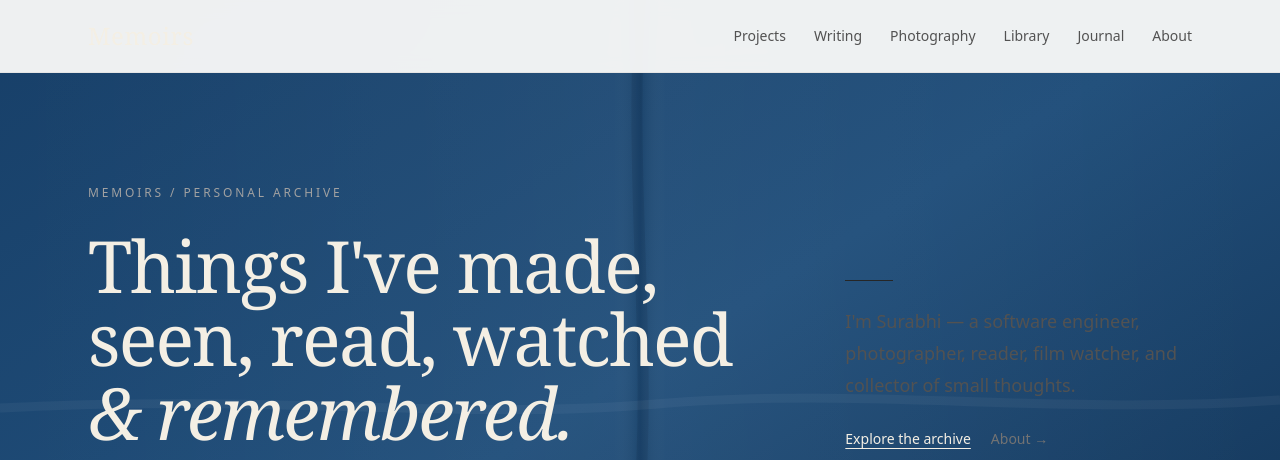
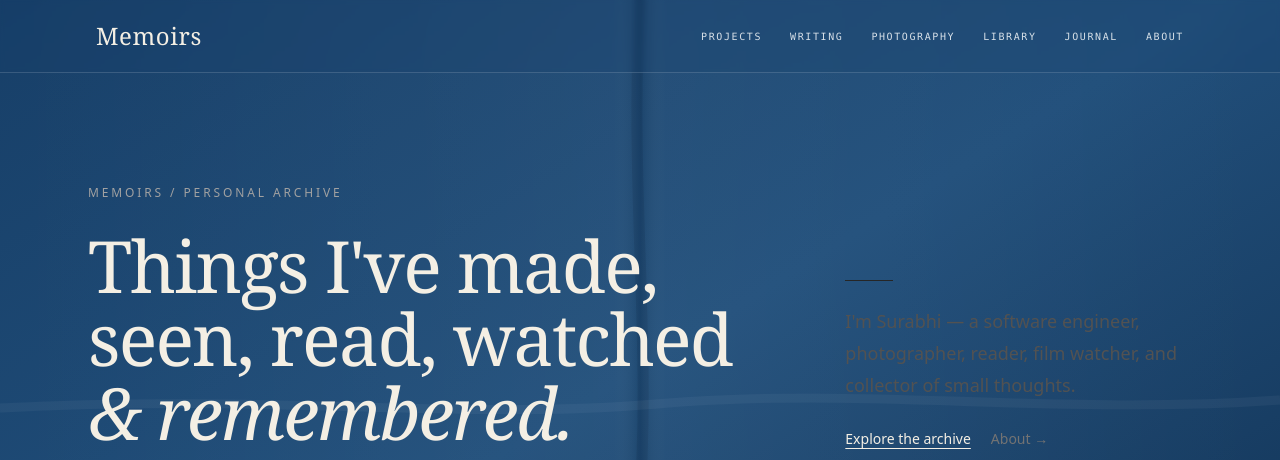
Before and after one commit to surabhiry/Memoirs, a Django app: page / in a window 1280 px wide. Shown: the top 460 px of the page. Run offline with Django 5.2, Linux system fonts and the light colour scheme; style sheets or scripts are compiled from the project's sources.

Commit message:
feat: restyle navigation for paper archive

```diff
--- a/memoirs/templates/components/navbar.html
+++ b/memoirs/templates/components/navbar.html
@@ -1,16 +1,13 @@
-<nav class="sticky top-0 z-50 border-b border-neutral-200 bg-stone-50/95 backdrop-blur">
-    <div class="mx-auto flex max-w-6xl items-center justify-between gap-8 px-6 py-5">
-        <a href="/" class="shrink-0 font-serif text-2xl tracking-wide transition hover:opacity-60">
-            Memoirs
-        </a>
-
-        <div class="flex items-center gap-5 overflow-x-auto whitespace-nowrap text-sm text-neutral-600 sm:gap-7">
-            <a href="/#projects" class="transition hover:text-neutral-900">Projects</a>
-            <a href="/#writing" class="transition hover:text-neutral-900">Writing</a>
-            <a href="/#photography" class="transition hover:text-neutral-900">Photography</a>
-            <a href="/#library" class="transition hover:text-neutral-900">Library</a>
-            <a href="/#journal" class="transition hover:text-neutral-900">Journal</a>
-            <a href="/#about" class="transition hover:text-neutral-900">About</a>
+<nav class="relative z-50 border-b border-white/15 bg-[#173f68]/20 text-[#f4efe4] backdrop-blur-[2px]">
+    <div class="mx-auto flex max-w-6xl items-center justify-between gap-8 px-6 py-5 sm:px-8">
+        <a href="/" class="shrink-0 font-serif text-2xl tracking-wide transition hover:opacity-60">Memoirs</a>
+        <div class="flex items-center gap-5 overflow-x-auto whitespace-nowrap font-mono text-[10px] uppercase tracking-[0.16em] text-[#d8e1e8] sm:gap-7">
+            <a href="/#projects" class="transition hover:text-white">Projects</a>
+            <a href="/#writing" class="transition hover:text-white">Writing</a>
+            <a href="/#photography" class="transition hover:text-white">Photography</a>
+            <a href="/#library" class="transition hover:text-white">Library</a>
+            <a href="/#journal" class="transition hover:text-white">Journal</a>
+            <a href="/#about" class="transition hover:text-white">About</a>
         </div>
     </div>
 </nav>
```
